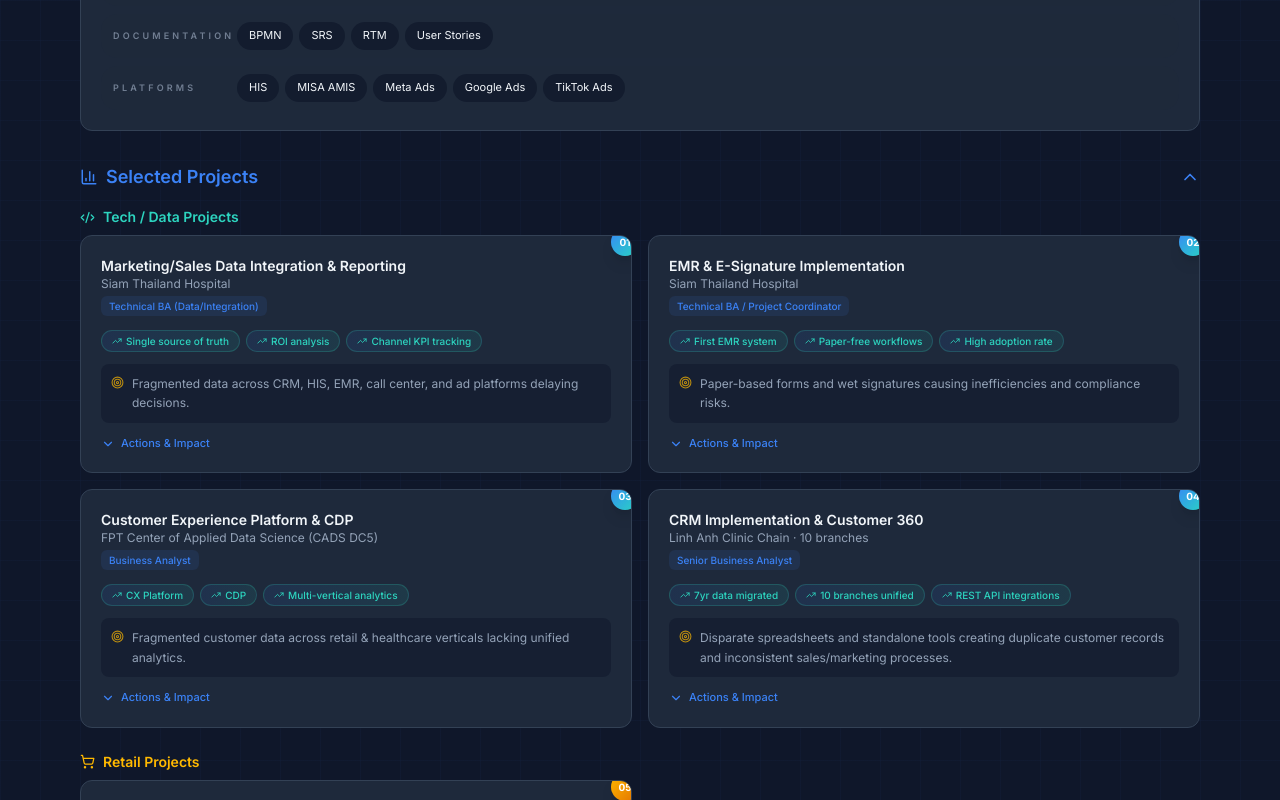
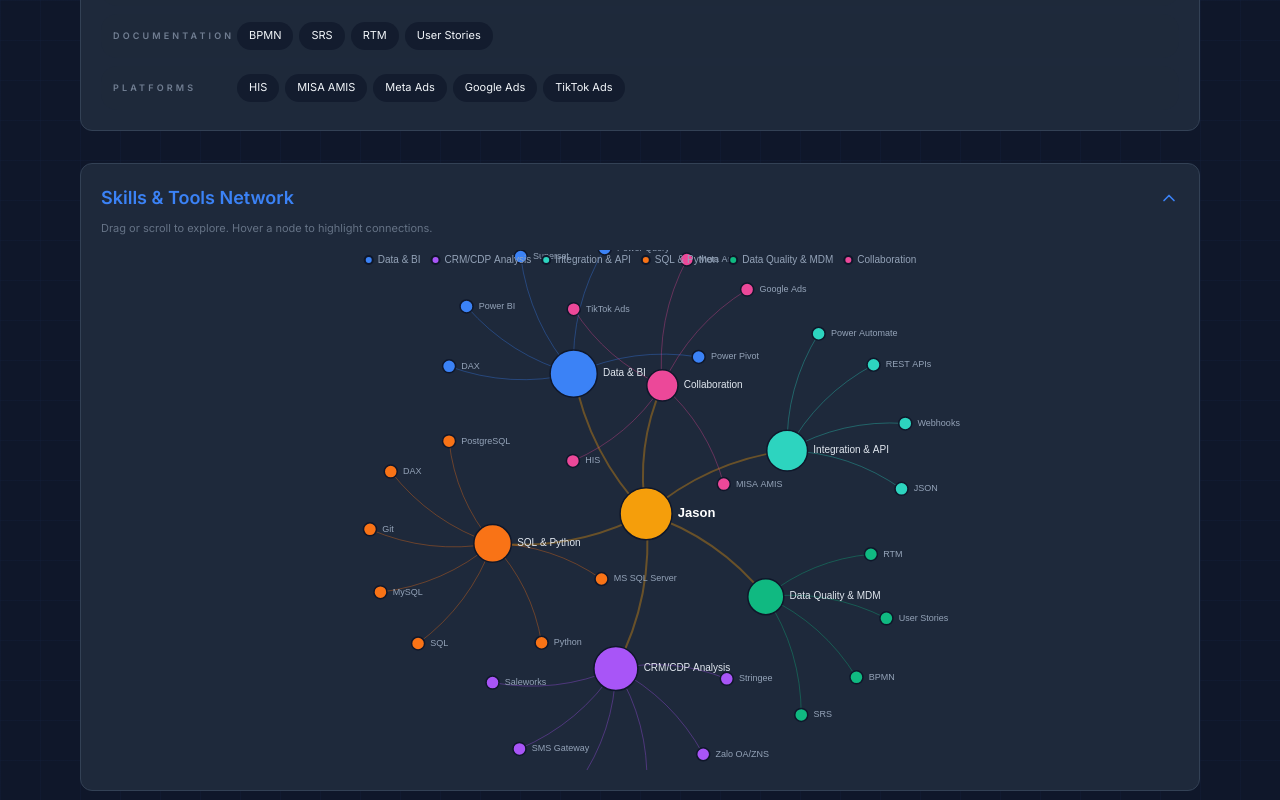
Before and after one commit to AnhDieu19/Resume, a React (Vite) app: page / in a window 1280 px wide. Shown: the part 1280-2080 px from the top of the page. Built offline with nearby package versions, Linux system fonts and the light colour scheme.

Commit message:
feat: add ECharts force-directed skills & tools network graph

```diff
--- a/package.json
+++ b/package.json
@@ -12,6 +12,8 @@
   "dependencies": {
     "@tailwindcss/vite": "^4.2.1",
     "d3": "^7.9.0",
+    "echarts": "^6.0.0",
+    "echarts-for-react": "^3.0.6",
     "framer-motion": "^12.35.2",
     "lucide-react": "^0.577.0",
     "react": "^19.1.0",
--- a/src/App.jsx
+++ b/src/App.jsx
@@ -2,6 +2,7 @@ import { useState, useEffect, useMemo } from "react";
 import Header from "./components/Header";
 import KPICards from "./components/KPICards";
 import SkillsChart from "./components/SkillsChart";
+import SkillsNetwork from "./components/SkillsNetwork";
 import ProjectsShowcase from "./components/ProjectsShowcase";
 import ExperienceTimeline from "./components/ExperienceTimeline";
 import EducationTable from "./components/EducationTable";
@@ -67,6 +68,7 @@ function App() {
       <main className="relative z-10 pb-8">
         <KPICards />
         <SkillsChart />
+        <SkillsNetwork />
         <ProjectsShowcase />
         <ExperienceTimeline />
         <EducationTable />
--- /dev/null
+++ b/src/components/SkillsNetwork.jsx
@@ -0,0 +1,221 @@
+import { useState, useMemo } from "react";
+import ReactECharts from "echarts-for-react";
+import { motion, AnimatePresence } from "framer-motion";
+import { ChevronDown } from "lucide-react";
+import { useLanguage } from "../context/LanguageContext";
+import cvData from "../data/cvData";
+
+// mappping toolGroup.category → skill name from d.skills
+const SKILL_MAP = {
+  "BI & Analytics":  "Data & BI",
+  "CRM & Messaging": "CRM/CDP Analysis",
+  "Integration":     "Integration & API",
+  "Databases":       "SQL & Python",
+  "Programming":     "SQL & Python",
+  "Documentation":   "Data Quality & MDM",
+  "Platforms":       "Collaboration",
+};
+
+// Category index aligns with CATEGORIES array below
+const SKILL_TO_CAT = {
+  "Data & BI":           1,
+  "CRM/CDP Analysis":    2,
+  "Integration & API":   3,
+  "SQL & Python":        4,
+  "Data Quality & MDM":  5,
+  "Collaboration":       6,
+};
+
+const CATEGORIES = [
+  { name: "Center",             itemStyle: { color: "#f59e0b" } },
+  { name: "Data & BI",          itemStyle: { color: "#3b82f6" } },
+  { name: "CRM/CDP Analysis",   itemStyle: { color: "#a855f7" } },
+  { name: "Integration & API",  itemStyle: { color: "#2dd4bf" } },
+  { name: "SQL & Python",       itemStyle: { color: "#f97316" } },
+  { name: "Data Quality & MDM", itemStyle: { color: "#10b981" } },
+  { name: "Collaboration",      itemStyle: { color: "#ec4899" } },
+];
+
+export default function SkillsNetwork() {
+  const { locale } = useLanguage();
+  const [expanded, setExpanded] = useState(true);
+  const d = cvData[locale] || cvData.en;
+
+  const { nodes, links } = useMemo(() => {
+    const nodes = [];
+    const links = [];
+
+    // Center node
+    nodes.push({
+      id: "center",
+      name: "Jason",
+      symbolSize: 52,
+      category: 0,
+      value: 100,
+      label: { show: true, color: "#fff", fontWeight: "bold", fontSize: 13 },
+    });
+
+    // Skill nodes
+    d.skills.forEach((skill) => {
+      const catIdx = SKILL_TO_CAT[skill.name] ?? 1;
+      nodes.push({
+        id: skill.name,
+        name: skill.name,
+        symbolSize: 28 + (skill.value - 80) * 1.6,
+        category: catIdx,
+        value: skill.value,
+        label: { show: true, fontSize: 10, color: "#e2e8f0" },
+      });
+      links.push({ source: "center", target: skill.name, lineStyle: { width: 2 } });
+    });
+
+    // Tool nodes
+    d.toolGroups.forEach((group) => {
+      const skillName = SKILL_MAP[group.category];
+      const catIdx = SKILL_TO_CAT[skillName] ?? 1;
+      group.tools.forEach((tool) => {
+        const nodeId = `${group.category}::${tool}`;
+        nodes.push({
+          id: nodeId,
+          name: tool,
+          symbolSize: 13,
+          category: catIdx,
+          value: tool,
+          label: { show: true, fontSize: 9, color: "#94a3b8" },
+        });
+        if (skillName) links.push({ source: skillName, target: nodeId });
+      });
+    });
+
+    return { nodes, links };
+  }, [d]);
+
+  const option = useMemo(
+    () => ({
+      backgroundColor: "transparent",
+      tooltip: {
+        trigger: "item",
+        backgroundColor: "rgba(15,23,42,0.95)",
+        borderColor: "rgba(59,130,246,0.35)",
+        borderWidth: 1,
+        textStyle: { color: "#e2e8f0", fontSize: 12 },
+        formatter: (params) => {
+          if (params.dataType === "node") {
+            const pct =
+              typeof params.data.value === "number"
+                ? `<br/><span style="color:#2dd4bf;font-size:16px;font-weight:bold;">${params.data.value}%</span>`
+                : "";
+            return `<strong style="color:#f8fafc;">${params.data.name}</strong>${pct}`;
+          }
+          return "";
+        },
+      },
+      legend: [
+        {
+          type: "plain",
+          orient: "horizontal",
+          top: 0,
+          left: "center",
+          data: CATEGORIES.slice(1).map((c) => ({
+            name: c.name,
+            itemStyle: c.itemStyle,
+          })),
+          textStyle: { color: "#94a3b8", fontSize: 10 },
+          icon: "circle",
+          itemWidth: 8,
+          itemHeight: 8,
+          itemGap: 10,
+        },
+      ],
+      series: [
+        {
+          type: "graph",
+          layout: "force",
+          data: nodes,
+          links: links,
+          categories: CATEGORIES,
+          roam: true,
+          draggable: true,
+          focusNodeAdjacency: true,
+          force: {
+            repulsion: 200,
+            edgeLength: [70, 150],
+            gravity: 0.12,
+            friction: 0.65,
+            layoutAnimation: true,
+          },
+          lineStyle: {
+            color: "source",
+            opacity: 0.35,
+            curveness: 0.15,
+            width: 1,
+          },
+          emphasis: {
+            focus: "adjacency",
+            lineStyle: { width: 2.5, opacity: 0.85 },
+            itemStyle: { shadowBlur: 12, shadowColor: "rgba(255,255,255,0.3)" },
+          },
+          label: {
+            show: true,
+            position: "right",
+          },
+          itemStyle: {
+            borderColor: "#0f172a",
+            borderWidth: 1.5,
+          },
+          animationDurationUpdate: 1200,
+          animationEasingUpdate: "quinticInOut",
+        },
+      ],
+    }),
+    [nodes, links]
+  );
+
+  return (
+    <section className="mx-auto max-w-6xl px-4 pt-8">
+      <motion.div
+        initial={{ opacity: 0, y: 30 }}
+        whileInView={{ opacity: 1, y: 0 }}
+        viewport={{ once: true }}
+        transition={{ duration: 0.6 }}
+        className="rounded-xl border border-[var(--color-card-border)] bg-[var(--color-card-bg)] p-5"
+      >
+        <button
+          onClick={() => setExpanded((v) => !v)}
+          className="mb-2 flex w-full items-center justify-between text-left"
+        >
+          <h2 className="text-lg font-semibold text-[var(--color-accent)]">
+            {locale === "en" ? "Skills & Tools Network" : "Mạng lưới Kỹ năng & Công cụ"}
+          </h2>
+          <motion.div animate={{ rotate: expanded ? 180 : 0 }} transition={{ duration: 0.3 }}>
+            <ChevronDown size={20} className="text-[var(--color-accent)]" />
+          </motion.div>
+        </button>
+
+        <AnimatePresence initial={false}>
+          {expanded && (
+            <motion.div
+              key="network-content"
+              initial={{ height: 0, opacity: 0 }}
+              animate={{ height: "auto", opacity: 1 }}
+              exit={{ height: 0, opacity: 0 }}
+              transition={{ duration: 0.35, ease: "easeInOut" }}
+              className="overflow-hidden"
+            >
+              <p className="mb-3 text-[11px] text-[var(--color-text-muted)]/60">
+                {locale === "en"
+                  ? "Drag or scroll to explore. Hover a node to highlight connections."
+                  : "Kéo hoặc cuộn để khám phá. Di chuột lên node để xem liên kết."}
+              </p>
+              <ReactECharts
+                option={option}
+                style={{ height: "520px", width: "100%" }}
+                opts={{ renderer: "canvas" }}
+              />
+            </motion.div>
+          )}
+        </AnimatePresence>
+      </motion.div>
+    </section>
+  );
+}
```
Also changed, not shown: 1 other file (tests, documents, lock files or other folders).
